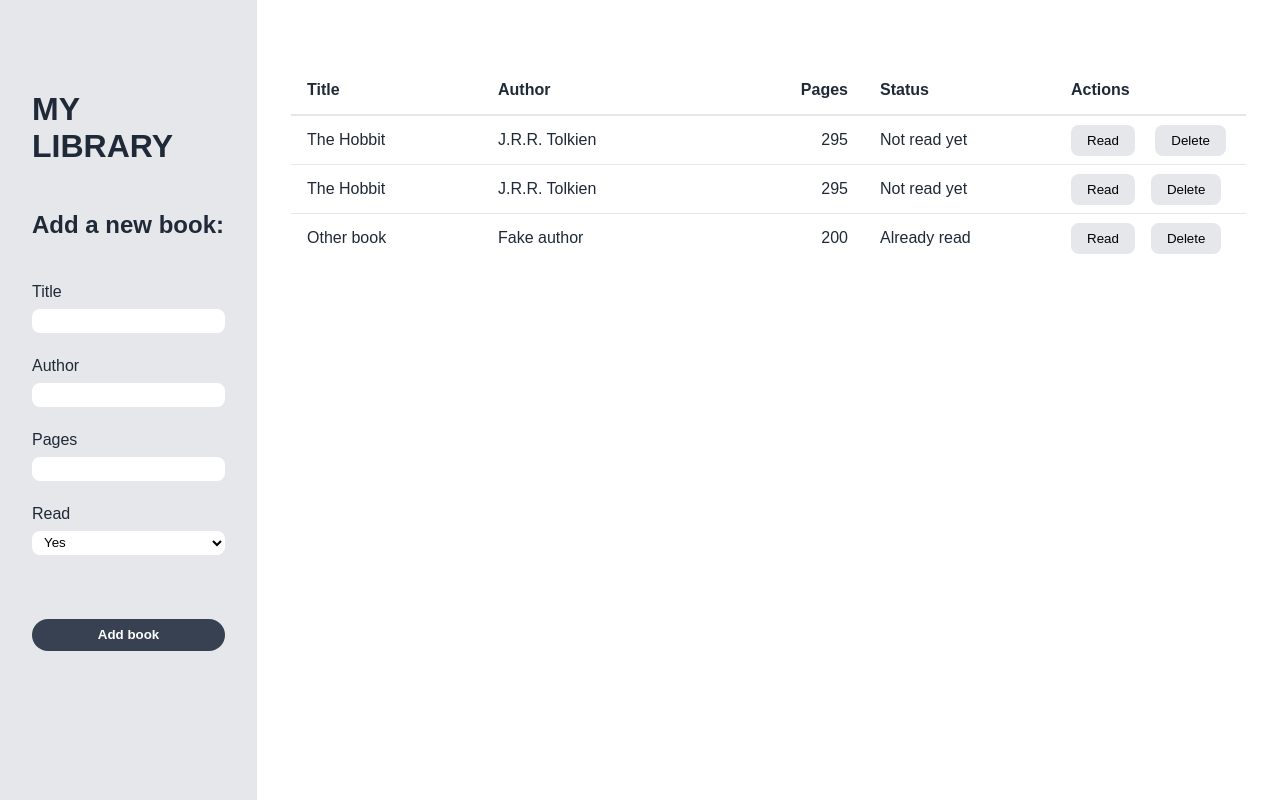
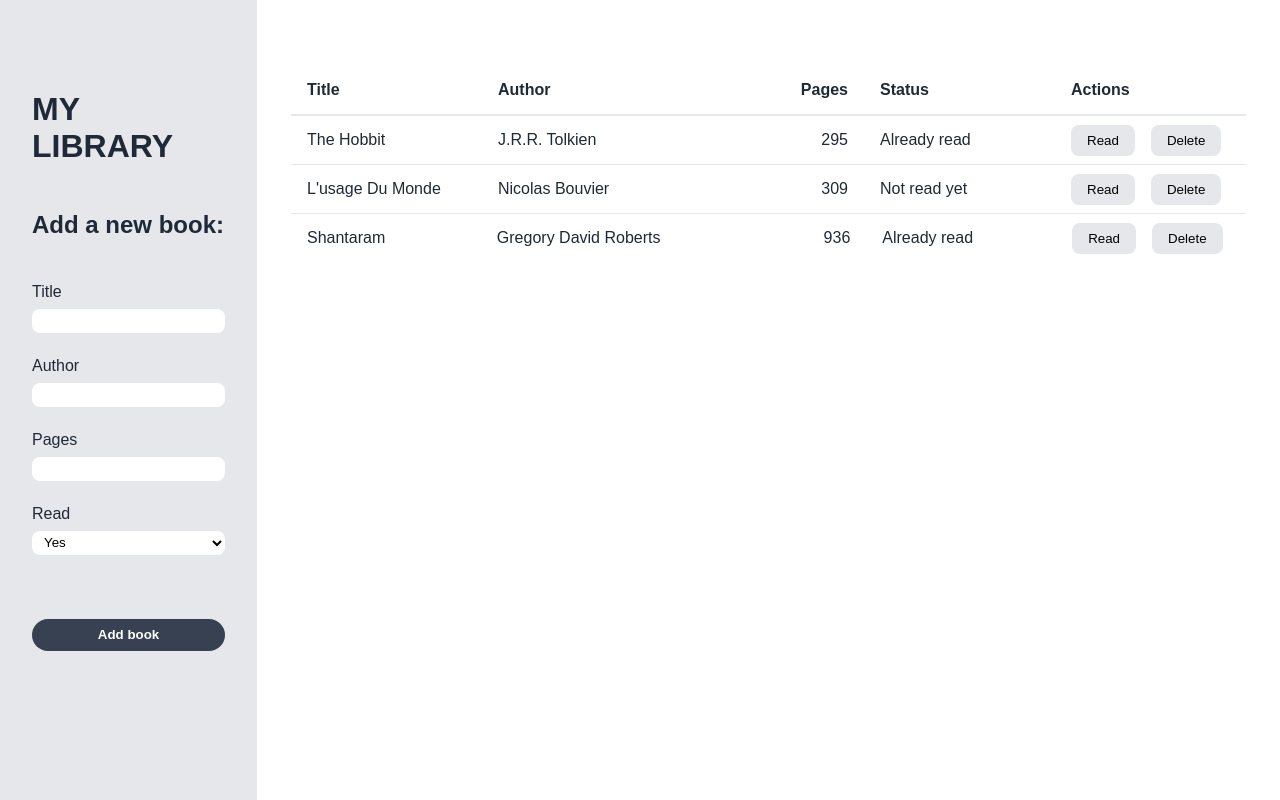
Before and after one commit to auliviet/odin-library, a plain HTML site: page index.html in a window 1280 px wide. Drawn offline with Linux system fonts and the light colour scheme.

Commit message:
Add dummy data

```diff
--- a/index.html
+++ b/index.html
@@ -40,16 +40,6 @@
       <th id="read">Status</th>
       <th id="actions">Actions</th>
     </tr>
-    <tr>
-      <td headers="title">The Hobbit</td>
-      <td headers="author">J.R.R. Tolkien</td>
-      <td headers="pages">295</td>
-      <td headers="read">Not read yet</td>
-      <td headers="actions">
-        <button type="button">Read</button>
-        <button type="button">Delete</button>
-      </td>
-    </tr>
   </table>
 
 </body>
--- a/script.js
+++ b/script.js
@@ -188,10 +188,12 @@
 // DEBUGGING AND TESTING
 //
 
-const theHobbit = new Book("The Hobbit", "J.R.R. Tolkien", 295, false);
+const theHobbit = new Book("The Hobbit", "J.R.R. Tolkien", 295, true);
 myLibrary.push(theHobbit);
-const otherBook = new Book("Other book", "Fake author", 200, true);
-myLibrary.push(otherBook);
+const usageDuMonde = new Book("L'usage Du Monde", "Nicolas Bouvier", 309, false);
+myLibrary.push(usageDuMonde);
+const shantaram = new Book("Shantaram", "Gregory David Roberts", 936, true)
+myLibrary.push(shantaram)
 
 //
 // MAIN FUNCTIONS
```
